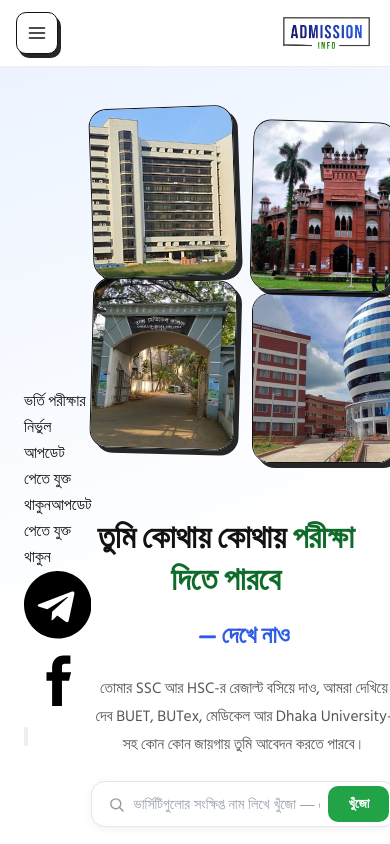
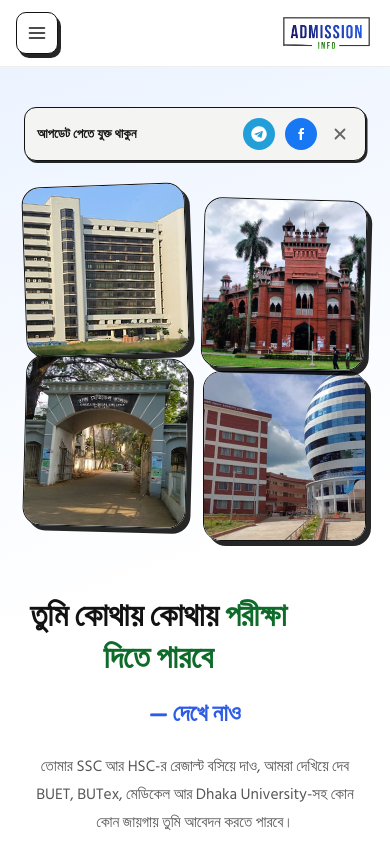
Before and after one commit to nishat-jihad/Admission-info, a Next.js app in the folder chance-hobe-ki/: page / in a window 390 px wide. Shown: the top 844 px of the page. Built offline with nearby package versions, Linux system fonts and the light colour scheme.

Commit message:
Update globals.css

```diff
--- a/chance-hobe-ki/src/app/globals.css
+++ b/chance-hobe-ki/src/app/globals.css
@@ -262,7 +262,9 @@ nav.nav-links button:not(.active):hover {
 .hero {
   min-height: calc(100vh - 74px);
   display: flex;
-  align-items: center;
+  flex-direction: column;
+  align-items: center;
+  justify-content: center;
   padding: 40px 24px;
   position: relative;
 }
@@ -390,6 +392,101 @@ nav.nav-links button:not(.active):hover {
     order: -1;
     max-width: 460px;
     margin: 0 auto;
+  }
+}
+
+/* ---------- SOCIAL PROMO BANNER (Telegram + Facebook) ----------
+   ডেস্কটপে .hero-inner-এর ঠিক উপরে বসে, তাই টাইটেলের উপরে দেখায়।
+   মোবাইলে .hero-visual-কে order:-1 দিয়ে উপরে তোলা হয়েছে (উপরের rule
+   দেখো), তাই একই জায়গায় বসানো এই ব্যানার তখন কোলাজের উপরে দেখায়। */
+.social-promo-banner {
+  width: 100%;
+  max-width: 1200px;
+  margin: 0 auto 24px;
+  background: #f4f4f2;
+  border: 1.5px solid var(--black);
+  border-radius: 14px;
+  box-shadow: var(--shadow-thin);
+  padding: 12px 18px;
+  display: flex;
+  align-items: center;
+  justify-content: space-between;
+  gap: 16px;
+}
+.social-promo-text {
+  font-size: 14px;
+  font-weight: 600;
+  color: var(--black);
+}
+.social-promo-text-short {
+  display: none;
+}
+.social-promo-actions {
+  display: flex;
+  align-items: center;
+  gap: 10px;
+  flex-shrink: 0;
+}
+.social-promo-icon-btn {
+  width: 36px;
+  height: 36px;
+  border-radius: 50%;
+  display: flex;
+  align-items: center;
+  justify-content: center;
+  text-decoration: none;
+  transition: transform 0.12s ease;
+}
+.social-promo-icon-btn:hover {
+  transform: translateY(-2px);
+}
+.social-promo-telegram {
+  background: #229ed9;
+}
+.social-promo-facebook {
+  background: #1877f2;
+}
+.social-promo-icon-btn .social-promo-icon {
+  width: 18px;
+  height: 18px;
+  fill: #fff;
+}
+.social-promo-close-btn {
+  background: transparent;
+  border: none;
+  color: #666;
+  cursor: pointer;
+  padding: 4px;
+  display: flex;
+  align-items: center;
+  justify-content: center;
+}
+.social-promo-close-btn .social-promo-icon {
+  width: 18px;
+  height: 18px;
+}
+@media (max-width: 640px) {
+  .social-promo-banner {
+    padding: 10px 12px;
+    border-radius: 12px;
+    gap: 10px;
+  }
+  .social-promo-text-full {
+    display: none;
+  }
+  .social-promo-text-short {
+    display: inline;
+  }
+  .social-promo-text {
+    font-size: 13px;
+  }
+  .social-promo-icon-btn {
+    width: 32px;
+    height: 32px;
+  }
+  .social-promo-icon-btn .social-promo-icon {
+    width: 16px;
+    height: 16px;
   }
 }
 
```
